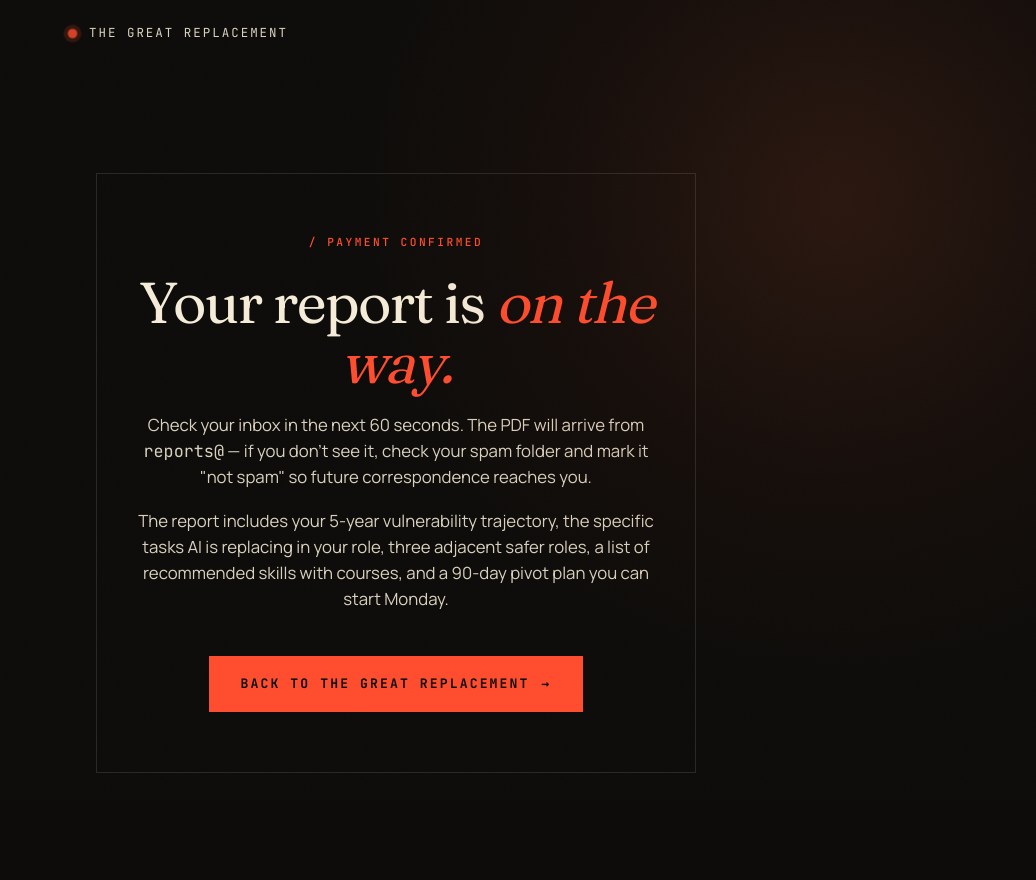
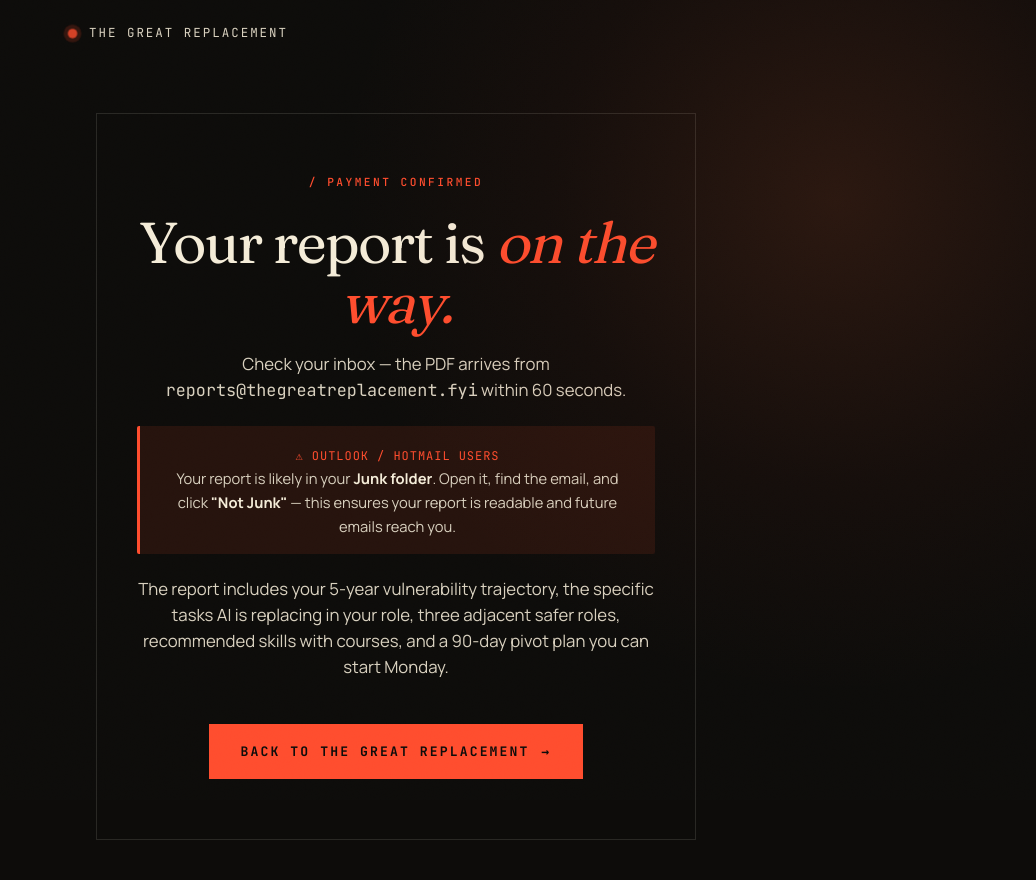
Before and after one commit to jessepetersondev/ai-job-calculator, a Flask app: page /success in a window 1280 px wide. Shown: the whole page, without its empty margins (244-1280 px from the left). Before the commit the page ends 773 px from the top, so only its background shows below. Run offline with Flask 3, Linux system fonts and the light colour scheme.

Commit message:
Revenue-focused updates: OG tags, share text, spam warning, SEO
- Add Open Graph + Twitter Card meta to all pages (link previews now work)
- Calculator page overrides OG with action-oriented copy
- OG image: scorecard screenshot for rich social previews
- X share text includes rank (#N of 104) for social comparison hook
- Success page: prominent Outlook/Hotmail junk folder warning
- Email: add Reply-To header + CAN-SPAM footer
- Add /robots.txt and /sitemap.xml routes for SEO

Co-Authored-By: Claude Sonnet 4.6 <noreply@anthropic.com>

```diff
--- a/app.py
+++ b/app.py
@@ -349,6 +349,24 @@ def healthz():
     })
 
 
+# ─── SEO ────────────────────────────────────────────────────────
+@app.route("/robots.txt")
+def robots_txt():
+    resp = make_response("User-agent: *\nAllow: /\nSitemap: https://thegreatreplacement.fyi/sitemap.xml\n")
+    resp.headers["Content-Type"] = "text/plain"
+    return resp
+
+@app.route("/sitemap.xml")
+def sitemap_xml():
+    xml = """<?xml version="1.0" encoding="UTF-8"?>
+<urlset xmlns="http://www.sitemaps.org/schemas/sitemap/0.9">
+  <url><loc>https://thegreatreplacement.fyi/</loc><priority>1.0</priority></url>
+  <url><loc>https://thegreatreplacement.fyi/calculator</loc><priority>0.9</priority></url>
+</urlset>"""
+    resp = make_response(xml)
+    resp.headers["Content-Type"] = "application/xml"
+    return resp
+
 # ─── Stripe public key for the front end ────────────────────────
 @app.route("/config.js")
 def config_js():
--- a/lib/email_sender.py
+++ b/lib/email_sender.py
@@ -53,6 +53,7 @@ def _send_via_resend(to, subject, html_body, text_body, pdf_bytes, pdf_name):
         },
         json={
             "from": EMAIL_FROM,
+            "reply_to": "support@thegreatreplacement.fyi",
             "to": [to],
             "subject": subject,
             "html": html_body,
@@ -136,7 +137,9 @@ def _email_html(occ_title, state_name, score_pct):
     <hr style="border:none;border-top:1px solid #2a2820;margin:24px 0;">
     <p style="font-family:Courier,monospace;font-size:10px;color:#8a8576;letter-spacing:1.5px;">
       THE GREAT REPLACEMENT &middot; ATLAS REPORT v1.0<br>
-      Data current as of March 2026 &middot; Tufts University Digital Planet
+      Data current as of March 2026 &middot; Tufts University Digital Planet<br><br>
+      This is a transactional email for a report you purchased at thegreatreplacement.fyi.<br>
+      Questions? Reply to this email or contact support@thegreatreplacement.fyi
     </p>
   </td></tr>
 </table>
--- a/static/js/calculator.js
+++ b/static/js/calculator.js
@@ -358,7 +358,9 @@
     if (!currentResult) return;
     const pct = currentResult.vulnerability_pct;
     const occ = currentResult.occupation_title;
-    const text = `I scored ${pct}% AI-vulnerability as a ${occ}. Find yours →`;
+    const rank = currentResult.rank;
+    const total = currentResult.total;
+    const text = `My job (${occ}) has a ${pct}% AI displacement risk — ranked #${rank} most exposed of ${total} US occupations. What's yours?`;
     const url = config.baseUrl + "/calculator";
     window.open(
       `https://twitter.com/intent/tweet?text=${encodeURIComponent(text)}&url=${encodeURIComponent(url)}`,
--- a/templates/_base.html
+++ b/templates/_base.html
@@ -5,6 +5,21 @@
 <meta name="viewport" content="width=device-width, initial-scale=1.0" />
 <title>{% block title %}The Great Replacement{% endblock %}</title>
 <meta name="description" content="{% block description %}The Great Replacement — find out how exposed your job is to AI displacement.{% endblock %}" />
+
+<!-- Open Graph -->
+<meta property="og:type"        content="website" />
+<meta property="og:site_name"   content="The Great Replacement" />
+<meta property="og:title"       content="{% block og_title %}The Great Replacement — Will AI Take Your Job?{% endblock %}" />
+<meta property="og:description" content="{% block og_description %}9.3 million US jobs are at risk in the next 2–5 years. Find out exactly how exposed yours is — free, in 90 seconds.{% endblock %}" />
+<meta property="og:url"         content="{% block og_url %}https://thegreatreplacement.fyi{% endblock %}" />
+<meta property="og:image"       content="{% block og_image %}https://thegreatreplacement.fyi/static/img/og-image.png{% endblock %}" />
+<meta property="og:image:width"  content="1200" />
+<meta property="og:image:height" content="630" />
+<!-- Twitter / X Card -->
+<meta name="twitter:card"        content="summary_large_image" />
+<meta name="twitter:title"       content="{% block tw_title %}The Great Replacement — Will AI Take Your Job?{% endblock %}" />
+<meta name="twitter:description" content="{% block tw_description %}9.3 million US jobs at risk in the next 2–5 years. Find out where you stand — free.{% endblock %}" />
+<meta name="twitter:image"       content="{% block tw_image %}https://thegreatreplacement.fyi/static/img/og-image.png{% endblock %}" />
 
 <link rel="preconnect" href="https://fonts.googleapis.com" />
 <link rel="preconnect" href="https://fonts.gstatic.com" crossorigin />
--- a/templates/calculator.html
+++ b/templates/calculator.html
@@ -1,6 +1,11 @@
 {% extends "_base.html" %}
 
 {% block title %}Calculate Your AI Vulnerability — The Great Replacement{% endblock %}
+{% block og_title %}Will AI Replace Your Job? Find Out Free.{% endblock %}
+{% block og_description %}Get your personalized AI displacement score in 90 seconds — grounded in Tufts University research on every US occupation.{% endblock %}
+{% block og_url %}https://thegreatreplacement.fyi/calculator{% endblock %}
+{% block tw_title %}Will AI Replace Your Job? Find Out Free.{% endblock %}
+{% block tw_description %}Get your personalized AI displacement score in 90 seconds — grounded in Tufts University research on every US occupation.{% endblock %}
 
 {% block content %}
 <div class="calc-page">
--- a/templates/success.html
+++ b/templates/success.html
@@ -14,14 +14,20 @@
         <div class="eyebrow" style="margin-bottom: 22px; color: var(--signal);">/ PAYMENT CONFIRMED</div>
         <h1>Your report is <em>on the way.</em></h1>
         <p>
-          Check your inbox in the next 60 seconds. The PDF will arrive from
-          <span class="mono">reports@</span> &mdash; if you don't see it, check your spam folder
-          and mark it "not spam" so future correspondence reaches you.
+          Check your inbox — the PDF arrives from
+          <span class="mono">reports@thegreatreplacement.fyi</span> within 60 seconds.
         </p>
-        <p style="margin-top: 18px;">
+        <div style="margin: 22px 0; padding: 16px 20px; background: rgba(255,77,46,0.1); border-left: 3px solid var(--signal); border-radius: 2px;">
+          <span style="font-family: 'JetBrains Mono', monospace; font-size: 0.75rem; letter-spacing: 0.08em; color: var(--signal);">⚠ OUTLOOK / HOTMAIL USERS</span><br>
+          <span style="font-size: 0.92rem; color: var(--bone-2); line-height: 1.5;">
+            Your report is likely in your <strong style="color: var(--bone);">Junk folder</strong>. Open it, find the email, and click
+            <strong style="color: var(--bone);">"Not Junk"</strong> — this ensures your report is readable and future emails reach you.
+          </span>
+        </div>
+        <p style="margin-top: 4px;">
           The report includes your 5-year vulnerability trajectory, the specific tasks AI is
-          replacing in your role, three adjacent safer roles, a list of recommended skills with
-          courses, and a 90-day pivot plan you can start Monday.
+          replacing in your role, three adjacent safer roles, recommended skills with courses,
+          and a 90-day pivot plan you can start Monday.
         </p>
         {% if session_id %}
         <p style="font-family: 'JetBrains Mono', monospace; font-size: 0.72rem; color: var(--bone-4); margin-top: 30px; letter-spacing: 0.08em;">
```
Also changed, not shown: static/img/og-image.png (added).
